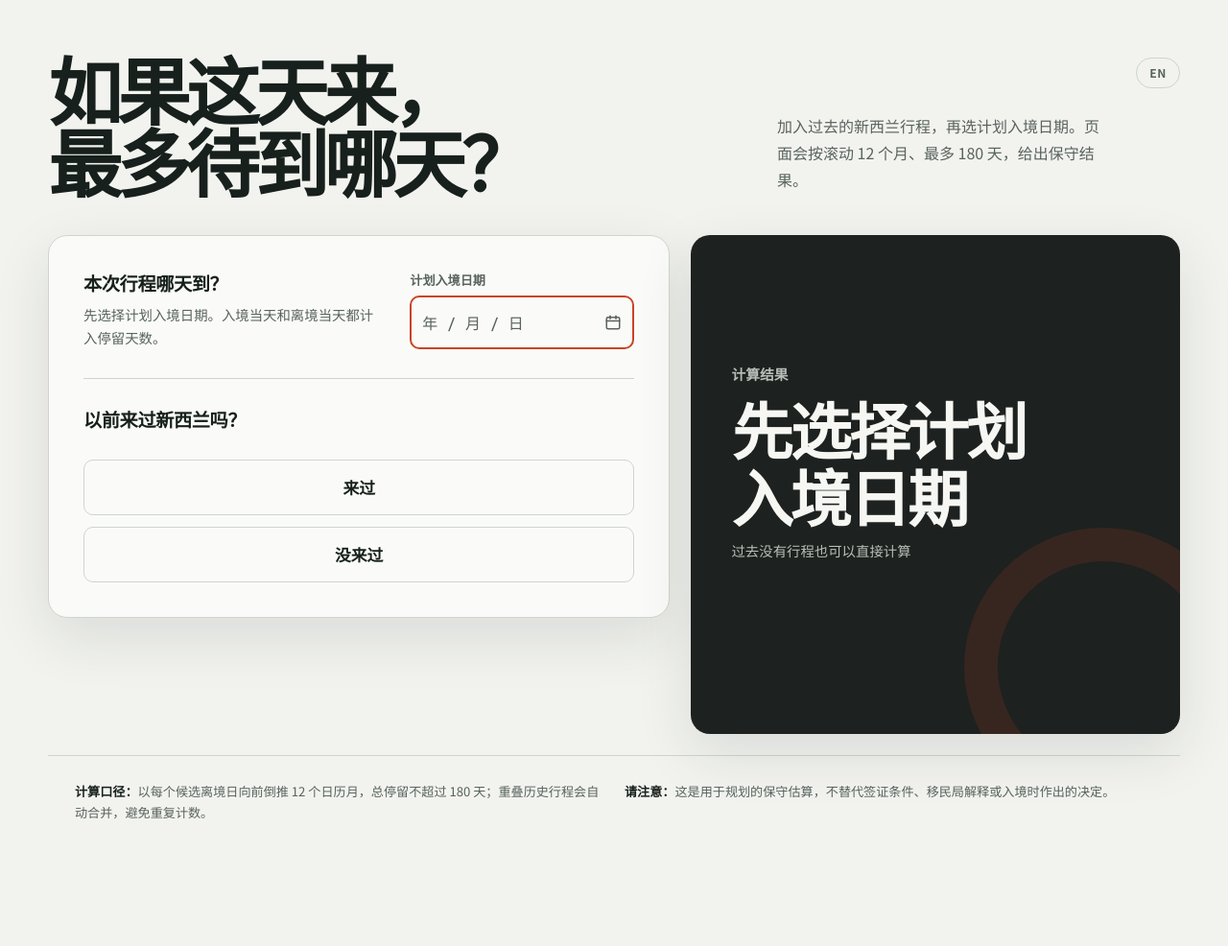
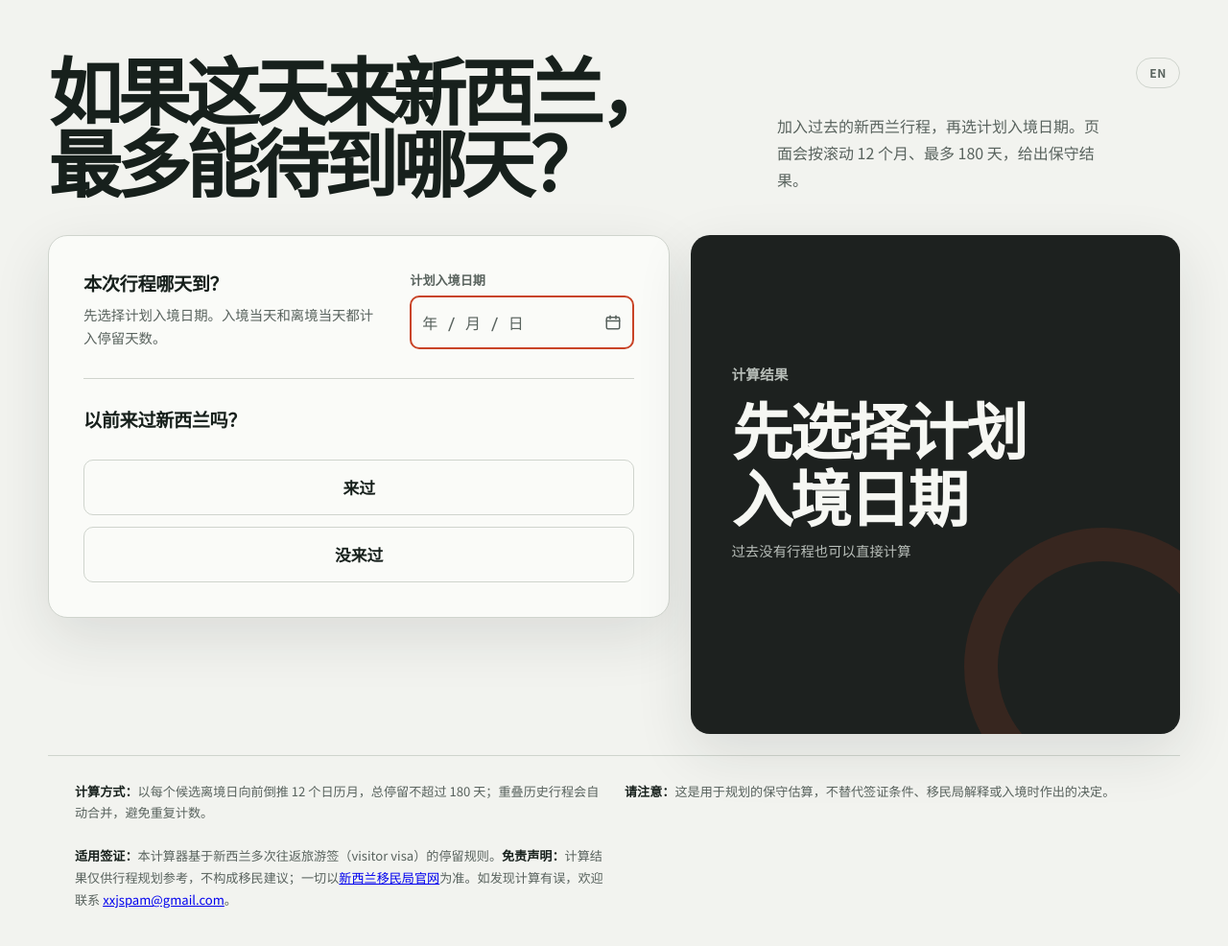
Before and after one commit to MilkVetch/nz-visa-stay-calculator, a plain HTML site: page index.html in a window 1280 px wide. Shown: the whole page at 96% size. Before the commit the page ends 933 px from the top, so only its background shows below. Drawn offline with Linux system fonts and the light colour scheme.

Commit message:
文案更新：注意提示、计算方式、标题；新增适用签证声明、免责声明、移民局官网链接与联系邮箱（中英）

```diff
--- a/index.html
+++ b/index.html
@@ -1005,7 +1005,7 @@
   <main class="page">
     <header class="intro">
       <button class="lang-toggle" id="langToggleDesktop" type="button">EN</button>
-      <h1 data-i18n-html="heading">如果这天来，<br>最多待到哪天？</h1>
+      <h1 data-i18n-html="heading">如果这天来新西兰，<br>最多能待到哪天？</h1>
       <p data-i18n="intro">加入过去的新西兰行程，再选计划入境日期。页面会按滚动 12 个月、最多 180 天，给出保守结果。</p>
     </header>
 
@@ -1068,7 +1068,7 @@
               <button class="pager-button" id="nextTrip" type="button" data-i18n="nextTrip">下一段 →</button>
             </div>
             <button class="add" id="addTrip" type="button" data-i18n-html="addTrip"><span aria-hidden="true">＋</span> 增加一段行程</button>
-            <p class="hint" data-i18n="oldTripHint">太早的行程不用填：12 个月窗口之外的停留不会被计入。</p>
+            <p class="hint" data-i18n="oldTripHint">注意：太早、已落在倒推 12 个月之外的行程不用填。</p>
 
             <div class="messages" id="messages" role="alert"></div>
           </div>
@@ -1124,8 +1124,9 @@
     </div>
 
     <footer class="method">
-      <p data-i18n-html="method1"><strong>计算口径：</strong>以每个候选离境日向前倒推 12 个日历月，总停留不超过 180 天；重叠历史行程会自动合并，避免重复计数。</p>
+      <p data-i18n-html="method1"><strong>计算方式：</strong>以每个候选离境日向前倒推 12 个日历月，总停留不超过 180 天；重叠历史行程会自动合并，避免重复计数。</p>
       <p data-i18n-html="method2"><strong>请注意：</strong>这是用于规划的保守估算，不替代签证条件、移民局解释或入境时作出的决定。</p>
+      <p data-i18n-html="method3"><strong>适用签证：</strong>本计算器基于新西兰多次往返旅游签（visitor visa）的停留规则。<strong>免责声明：</strong>计算结果仅供行程规划参考，不构成移民建议；一切以<a href="https://www.immigration.govt.nz/visas/visitor-visa/" target="_blank" rel="noopener">新西兰移民局官网</a>为准。如发现计算有误，欢迎联系 <a href="mailto:xxjspam@gmail.com">xxjspam@gmail.com</a>。</p>
     </footer>
   </main>
 
@@ -1150,7 +1151,7 @@
       var I18N = {
         zh: {
           docTitle: '新西兰停留天数计算器',
-          heading: '如果这天来，<br>最多待到哪天？',
+          heading: '如果这天来新西兰，<br>最多能待到哪天？',
           intro: '加入过去的新西兰行程，再选计划入境日期。页面会按滚动 12 个月、最多 180 天，给出保守结果。',
           step1: '本次入境', step2: '过往行程', step3: '计算结果',
           stepsLabel: '计算步骤',
@@ -1162,7 +1163,7 @@
           toHistory: '下一步：过往行程',
           historyTitle: '以前来过新西兰吗？',
           historyNote: '逐段填写入境和离境日期。',
-          oldTripHint: '太早的行程不用填：12 个月窗口之外的停留不会被计入。',
+          oldTripHint: '注意：太早、已落在倒推 12 个月之外的行程不用填。',
           beenYes: '来过',
           beenNo: '没来过',
           tripsTitle: '请填写过往行程',
@@ -1191,8 +1192,9 @@
           zeroNote: '按所填历史记录，计划入境当天已达到或超过上限。建议调整入境日期，并以签证条件为准。',
           editTrips: '修改行程',
           restart: '重算入境日',
-          method1: '<strong>计算口径：</strong>以每个候选离境日向前倒推 12 个日历月，总停留不超过 180 天；重叠历史行程会自动合并，避免重复计数。',
+          method1: '<strong>计算方式：</strong>以每个候选离境日向前倒推 12 个日历月，总停留不超过 180 天；重叠历史行程会自动合并，避免重复计数。',
           method2: '<strong>请注意：</strong>这是用于规划的保守估算，不替代签证条件、移民局解释或入境时作出的决定。',
+          method3: '<strong>适用签证：</strong>本计算器基于新西兰多次往返旅游签（visitor visa）的停留规则。<strong>免责声明：</strong>计算结果仅供行程规划参考，不构成移民建议；一切以<a href="https://www.immigration.govt.nz/visas/visitor-visa/" target="_blank" rel="noopener">新西兰移民局官网</a>为准。如发现计算有误，欢迎联系 <a href="mailto:xxjspam@gmail.com">xxjspam@gmail.com</a>。',
           notAdvisable: '暂不宜入境',
           needBothDates: '历史行程需要同时填写入境和离境日期。',
           exitBeforeEntry: '行程的离境日期早于入境日期。',
@@ -1220,7 +1222,7 @@
           toHistory: 'Next: past trips',
           historyTitle: 'Been to New Zealand before?',
           historyNote: 'Enter each trip\u2019s entry and exit dates.',
-          oldTripHint: 'Skip very old trips: stays outside the 12-month window are not counted.',
+          oldTripHint: 'Note: you can skip trips that already fall outside the 12-month lookback window.',
           beenYes: 'Yes',
           beenNo: 'No',
           tripsTitle: 'Enter your past trips',
@@ -1251,6 +1253,7 @@
           restart: 'Re-pick entry date',
           method1: '<strong>Method:</strong> for each candidate exit date we look back 12 calendar months; total stay must not exceed 180 days. Overlapping past trips are merged to avoid double counting.',
           method2: '<strong>Note:</strong> this is a conservative planning estimate. It does not replace visa conditions, Immigration New Zealand’s interpretation, or decisions made at the border.',
+          method3: '<strong>Scope:</strong> this calculator is based on the New Zealand multiple-entry visitor visa stay rule. <strong>Disclaimer:</strong> results are for trip-planning reference only and are not immigration advice; the <a href="https://www.immigration.govt.nz/visas/visitor-visa/" target="_blank" rel="noopener">Immigration New Zealand website</a> prevails. If you spot a calculation error, contact <a href="mailto:xxjspam@gmail.com">xxjspam@gmail.com</a>.',
           notAdvisable: 'Entry not advisable',
           needBothDates: ': please fill in both entry and exit dates.',
           exitBeforeEntry: ': exit date is before entry date.',
```
